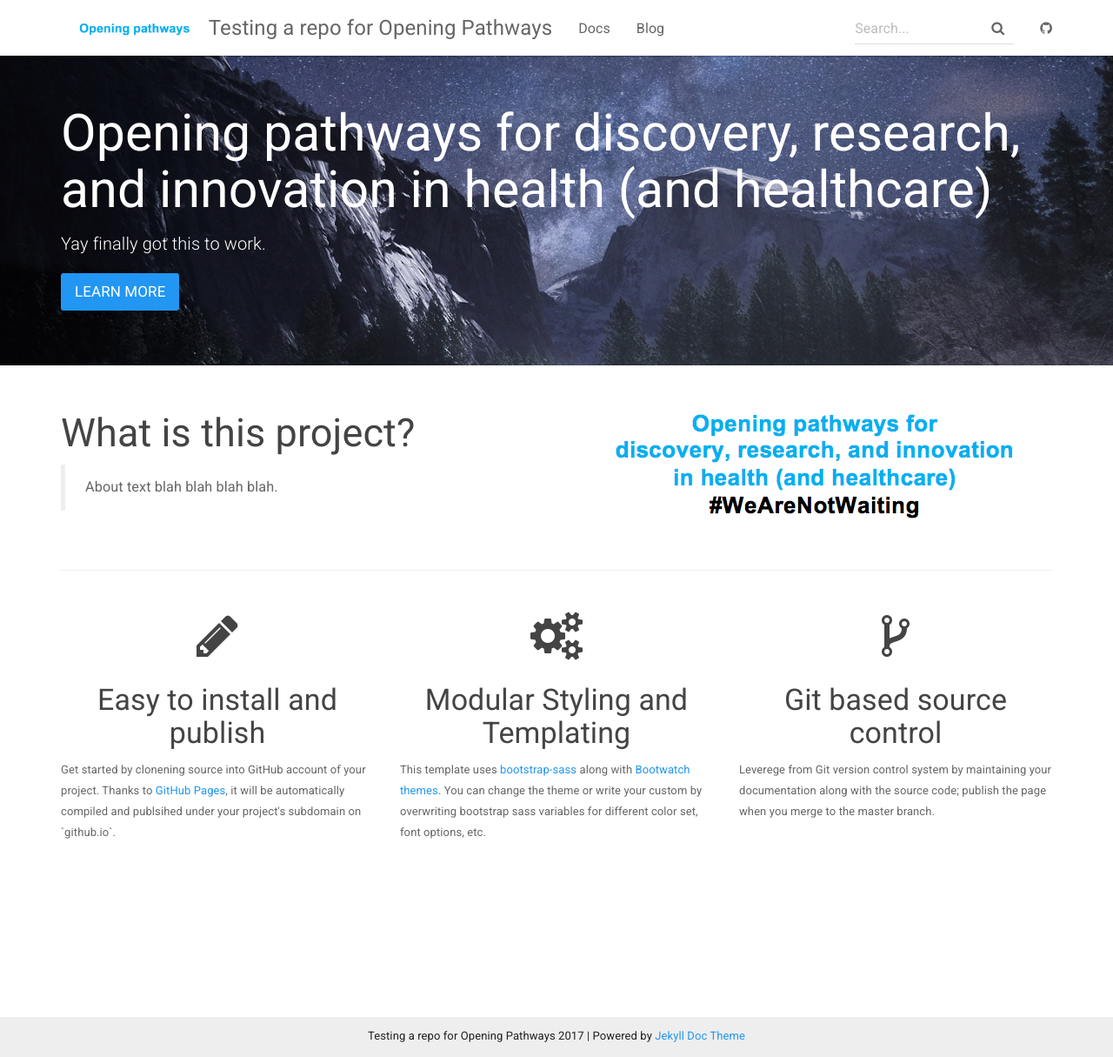
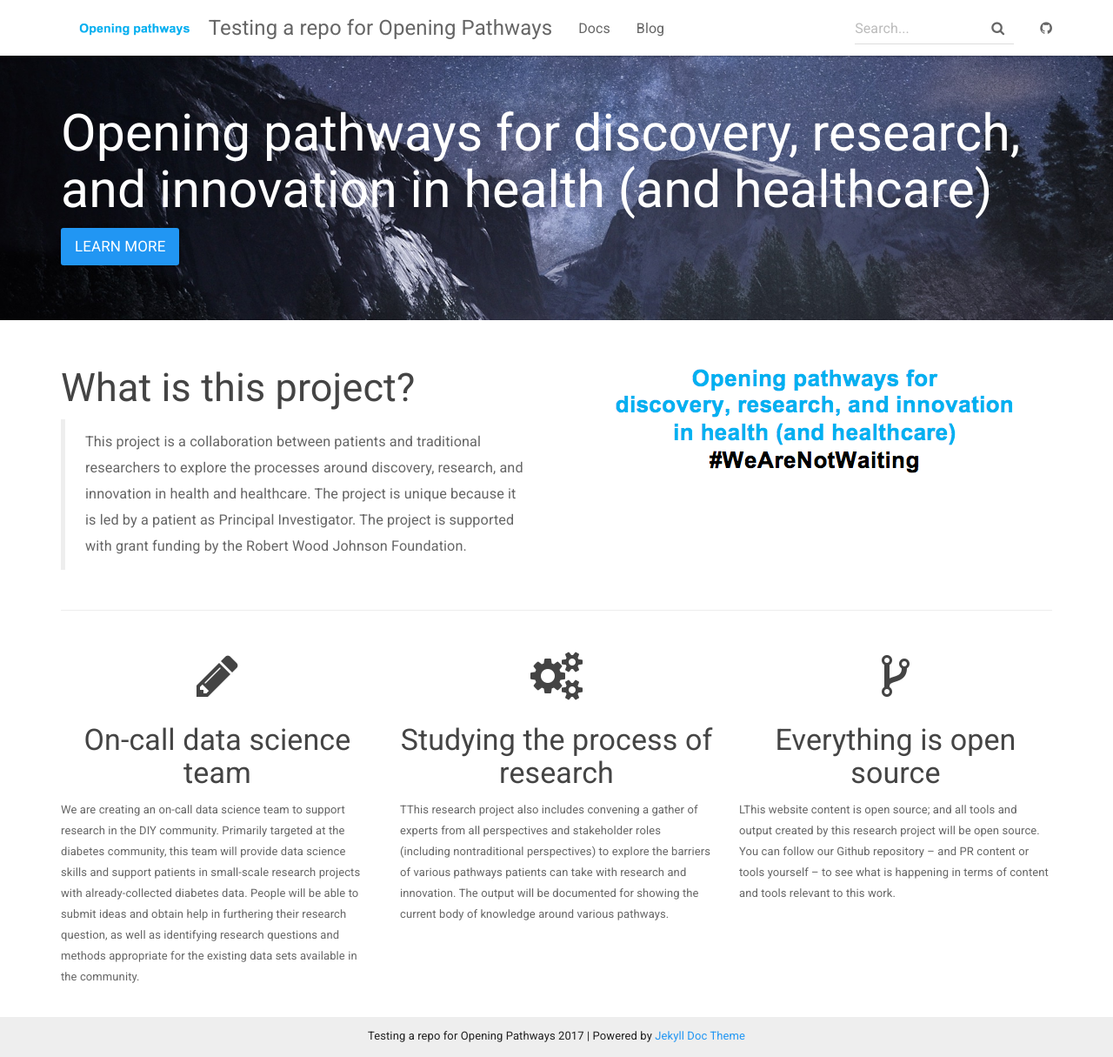
Before and after one commit to danamlewis/Testrepo2, a Jekyll site: the page built from index.html, in a window 1280 px wide and 1215 px high. Shown: the whole window at 87% size. Built offline with Jekyll 4.4.1, drawn with Linux system fonts in a browser that asks for light colours; nearby versions of some CDN libraries.

Commit message:
Basic home page content for project

```diff
--- a/index.html
+++ b/index.html
@@ -5,7 +5,7 @@
 <div class="header-container jumbotron">
     <div class="container">
         <h1>Opening pathways for discovery, research, and innovation in health (and healthcare)</h1>
-        <p> Yay finally got this to work.</p>
+       <!-- <p> Subhead here.</p> -->
         <p><a class="btn btn-primary btn-lg" href="{{ "/docs/home/" | prepend: site.baseurl }}" role="button">Learn more</a></p>
     </div>
 </div>
@@ -17,7 +17,8 @@
         <div class="col-md-6">
             <h2 class="header-light regular-pad">What is this project?</h2>
             <blockquote>
-              <p>About text blah blah blah blah.</p>
+              <p>This project is a collaboration between patients and traditional researchers to explore the processes around discovery, research, and innovation in health and healthcare. The project is unique because it is led by a patient as Principal Investigator. The project is supported with grant funding by the Robert Wood Johnson Foundation.
+</p>
             </blockquote>
         </div>
         <div class="col-md-6 text-center">
@@ -30,22 +31,21 @@
     <div class="row">
         <div class="col-sm-4">
             <h1 class="text-center"><i class="fa fa-pencil" aria-hidden="true"></i></h1>
-            <h3 class="text-center">Easy to install and publish</h3>
-            <p>Get started by clonening source into GitHub account of your project. Thanks to <a href="https://pages.github.com">GitHub Pages</a>,
-              it will be automatically compiled and publsihed under your project's subdomain on `github.io`.
+            <h3 class="text-center">On-call data science team</h3>
+            <p>We are creating an on-call data science team to support research in the DIY community. Primarily targeted at the diabetes community, this team will provide data science skills and support patients in small-scale research projects with already-collected diabetes data. People will be able to submit ideas and obtain help in furthering their research question, as well as identifying research questions and methods appropriate for the existing data sets available in the community.
             </p>
         </div>
         <div class="col-sm-4">
             <h1 class="text-center"><i class="fa fa-cogs" aria-hidden="true"></i></h1>
-            <h3 class="text-center">Modular Styling and Templating</h3>
-            <p>This template uses <a href="https://github.com/twbs/bootstrap-sass">bootstrap-sass</a> along with <a href="https://bootswatch.com/">Bootwatch themes</a>.
-            You can change the theme or write your custom by overwriting bootstrap sass variables for different color set, font options, etc.</p>
+            <h3 class="text-center">Studying the process of research</h3>
+            <p>TThis research project also includes convening a gather of experts from all perspectives and stakeholder roles (including nontraditional perspectives) to explore the barriers of various pathways patients can take with research and innovation. The output will be documented for showing the current body of knowledge around various pathways.
+</p>
         </div>
         <div class="col-sm-4">
             <h1 class="text-center"><i class="fa fa-code-fork" aria-hidden="true"></i></h1>
-            <h3 class="text-center">Git based source control</h3>
-            <p>Leverege from Git version control system by
-              maintaining your documentation along with the source code; publish the page when you merge to the master branch.</p>
+            <h3 class="text-center">Everything is open source</h3>
+            <p>LThis website content is open source; and all tools and output created by this research project will be open source. You can follow our Github repository – and PR content or tools yourself – to see what is happening in terms of content and tools relevant to this work.
+</p>
         </div>
     </div>
 
```
